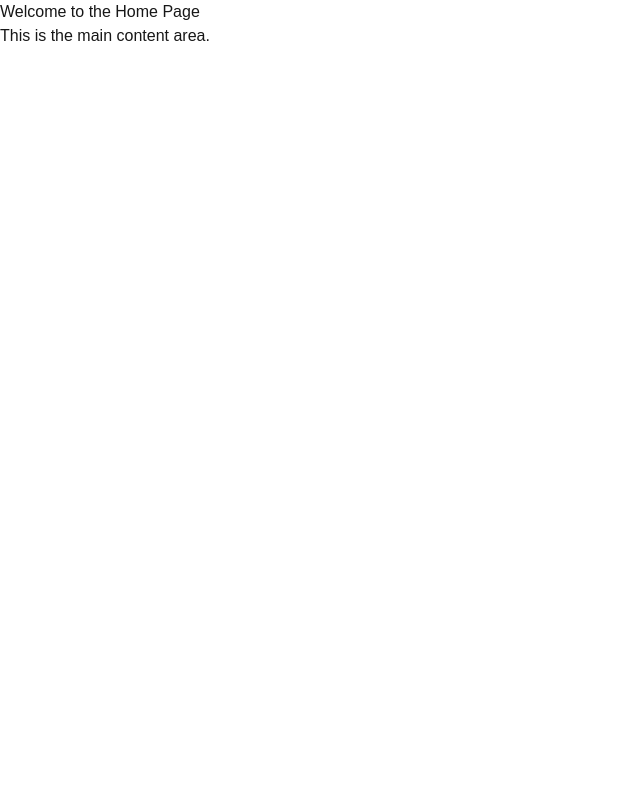
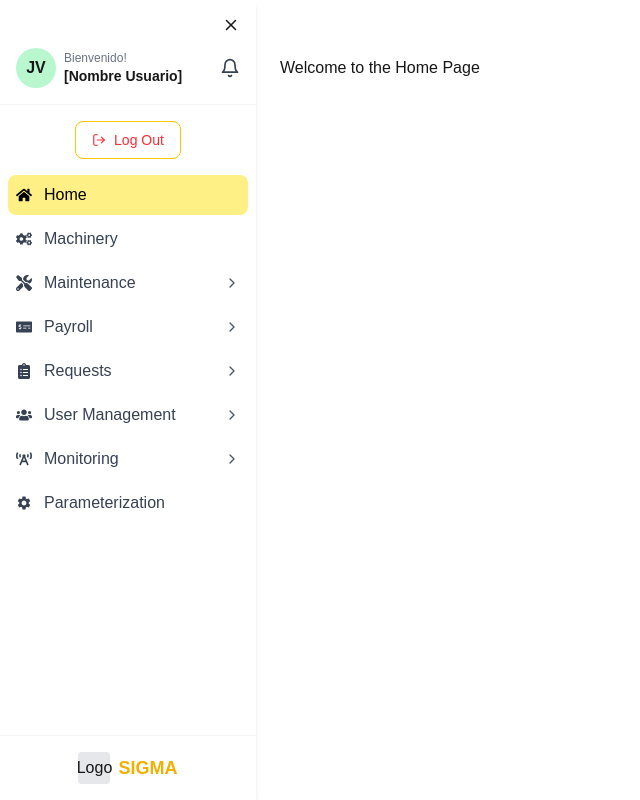
Before and after one commit to Minmgf/amms, a Next.js app: page /home in a window 1280 px wide. Shown: the whole page, without its empty margins (0-640 px from the left). Built offline with nearby package versions, Linux system fonts and the light colour scheme.

Commit message:
creacion componente Sidebar

```diff
--- /dev/null
+++ b/src/app/components/Sidebar.jsx
@@ -0,0 +1,159 @@
+"use client";
+import { useState, useEffect } from "react";
+import { FaHome, FaCogs, FaTools, FaMoneyCheckAlt, FaClipboardList, FaUsers, FaBroadcastTower, FaCalendarCheck, FaRegNewspaper, FaFileInvoice, FaClipboardCheck, FaUserShield, FaHistory, FaLock, FaDesktop, FaRssSquare } from "react-icons/fa";
+import { MdSettings } from "react-icons/md";
+import { FiLogOut, FiBell, FiMenu, FiChevronDown, FiChevronRight, FiX } from "react-icons/fi";
+
+export default function Sidebar({ isOpen, setIsOpen }) {
+    const [openMenus, setOpenMenus] = useState({});
+    const [active, setActive] = useState("Home");
+
+    // Detecta tamaño de pantalla para definir estado inicial
+    useEffect(() => {
+        if (typeof window !== "undefined") {
+            if (window.innerWidth < 1024) {
+                setIsOpen(false); // móvil -> cerrado por defecto
+            } else {
+                setIsOpen(true); // escritorio -> abierto por defecto
+            }
+        }
+    }, [setIsOpen]);
+
+    const toggleMenu = (menu) => {
+        setOpenMenus((prev) => ({
+            ...prev,
+            [menu]: !prev[menu],
+        }));
+    };
+
+    const menuItems = [
+        { name: "Home", icon: <FaHome /> },
+        { name: "Machinery", icon: <FaCogs /> },
+        { name: "Maintenance", icon: <FaTools />,
+            sub: [
+                { name: "Schedule Maintenance", icon: <FaCalendarCheck /> },
+                { name: "Maintenance Requests", icon: <FaRegNewspaper /> },
+            ],
+        },
+        { name: "Payroll", icon: <FaMoneyCheckAlt />,
+            sub: [
+                { name: "Reports", icon: <FaFileInvoice /> },
+                { name: "Novelty", icon: <FaClipboardCheck /> },
+                { name: "Payrolls", icon: <FaClipboardList /> },
+            ],
+        },
+        { name: "Requests", icon: <FaClipboardList />,
+            sub: [
+                { name: "Clients", icon: <FaUsers /> },
+                { name: "Service Managements", icon: <FaTools /> },
+            ],
+        },
+        { name: "User Management", icon: <FaUsers />,
+            sub: [
+                { name: "Role Management", icon: <FaUserShield /> },
+                { name: "Audit Log", icon: <FaHistory /> },
+                { name: "Permission Management", icon: <FaLock /> },
+            ],
+        },
+        { name: "Monitoring", icon: <FaBroadcastTower />,
+            sub: [
+                { name: "Devices Management", icon: <FaDesktop /> },
+                { name: "Threshold", icon: <FaRssSquare /> },
+            ],
+        },
+        { name: "Parameterization", icon: <MdSettings /> },
+    ];
+
+    return (
+        <>
+            {!isOpen && (
+                <button
+                    className="p-2 fixed top-2 left-2 z-50 bg-gray-500/50 rounded-lg"
+                    onClick={() => setIsOpen(true)}
+                >
+                    <FiMenu size={18} />
+                </button>
+            )}
+
+            <aside
+                className={`fixed top-0 left-0 h-full overflow-y-auto bg-white shadow-md flex flex-col justify-between transform transition-transform duration-300 z-40
+                 ${isOpen ? "translate-x-0 w-64" : "-translate-x-full w-64"}`}
+            >
+                <div className="flex flex-col relative">
+                    <button
+                        className="absolute top-2 right-2 p-2 rounded-lg hover:bg-gray-100 lg:block"
+                        onClick={() => setIsOpen(false)}
+                    >
+                        <FiX size={18} />
+                    </button>
+
+                    <div className="flex items-center justify-between p-4 border-b border-gray-100 mt-8">
+                        <div className="flex items-center gap-2">
+                            <div className="w-10 h-10 rounded-full bg-green-200 flex items-center justify-center font-bold">
+                                JV
+                            </div>
+                            <div className="leading-tight">
+                                <p className="text-xs text-gray-500">Bienvenido!</p>
+                                <p className="text-sm font-semibold">[Nombre Usuario]</p>
+                            </div>
+                        </div>
+                        <FiBell className="text-xl cursor-pointer text-gray-700" />
+                    </div>
+
+                    <div className="flex justify-center p-4">
+                        <button className="flex items-center gap-2 px-4 py-2 border border-yellow-400 text-red-500 text-sm rounded-lg hover:bg-yellow-50 transition">
+                            <FiLogOut /> Log Out
+                        </button>
+                    </div>
+
+                    <div className="flex-1 overflow-y-auto">
+                        <nav className="flex flex-col gap-1 px-2">
+                            {menuItems.map((item) => (
+                                <div key={item.name}>
+                                    <button
+                                        onClick={() =>
+                                            item.sub ? toggleMenu(item.name) : setActive(item.name)
+                                        }
+                                        className={`flex justify-between items-center w-full p-2 rounded-lg transition
+                                            ${active === item.name
+                                                ? "bg-yellow-200 font-medium text-black"
+                                                : "hover:bg-gray-100 text-gray-700"
+                                            } ${item.sub ? "text-gray-600" : ""}`}
+                                    >
+                                        <span className="flex items-center gap-3">{item.icon} {item.name}</span>
+                                        {item.sub && (
+                                            openMenus[item.name] ? (
+                                                <FiChevronDown className="text-gray-600" />
+                                            ) : (
+                                                <FiChevronRight className="text-gray-600" />
+                                            )
+                                        )}
+                                    </button>
+                                    {openMenus[item.name] && item.sub && (
+                                        <div className="ml-8 flex flex-col gap-1 text-sm text-gray-600">
+                                            {item.sub.map((sub) => (
+                                                <button
+                                                    key={sub.name}
+                                                    className={`p-1 hover:text-black hover:font-medium text-left flex items-center gap-3 ${active === sub.name ? "bg-gray-200" : ""}`}
+                                                >
+                                                    {sub.icon} {sub.name}
+                                                </button>
+                                            ))}
+                                        </div>
+                                    )}
+                                </div>
+                            ))}
+                        </nav>
+                    </div>
+                </div>
+
+                <div className="p-4 flex items-center justify-center gap-2 border-t border-gray-100">
+                    <div className="w-8 h-8 bg-gray-200 flex items-center justify-center rounded">
+                        Logo
+                    </div>
+                    <span className="text-yellow-500 font-bold text-lg">SIGMA</span>
+                </div>
+            </aside>
+        </>
+    );
+}
--- /dev/null
+++ b/src/app/home/layout.jsx
@@ -0,0 +1,21 @@
+"use client";
+import { useState } from "react";
+import Sidebar from "../components/Sidebar";
+
+export default function DashboardLayout({ children }) {
+  const [isOpen, setIsOpen] = useState(true);
+
+  return (
+    <html lang="en">
+      <body className="flex h-screen">
+        <Sidebar isOpen={isOpen} setIsOpen={setIsOpen} />
+        <main
+          className={`flex-1 p-4 overflow-y-auto transition-all duration-300 ${isOpen ? "ml-64" : "ml-0"
+            }`}
+        >
+          {children}
+        </main>
+      </body>
+    </html>
+  );
+}
--- a/src/app/home/page.jsx
+++ b/src/app/home/page.jsx
@@ -2,9 +2,8 @@ import React from 'react'
 
 const page = () => {
     return (
-        <div>
+        <div className="mt-8 p-2">
             <h1>Welcome to the Home Page</h1>
-            <p>This is the main content area.</p>
         </div>
     )
 }
--- a/src/app/layout.jsx
+++ b/src/app/layout.jsx
@@ -12,8 +12,8 @@ const geistMono = Geist_Mono({
 });
 
 export const metadata = {
-  title: "Create Next App",
-  description: "Generated by create next app",
+  title: "SIGMA",
+  description: "Sistema Integrado de Gestión de Maquinaria Agrícola",
 };
 
 export default function RootLayout({ children }) {
```
